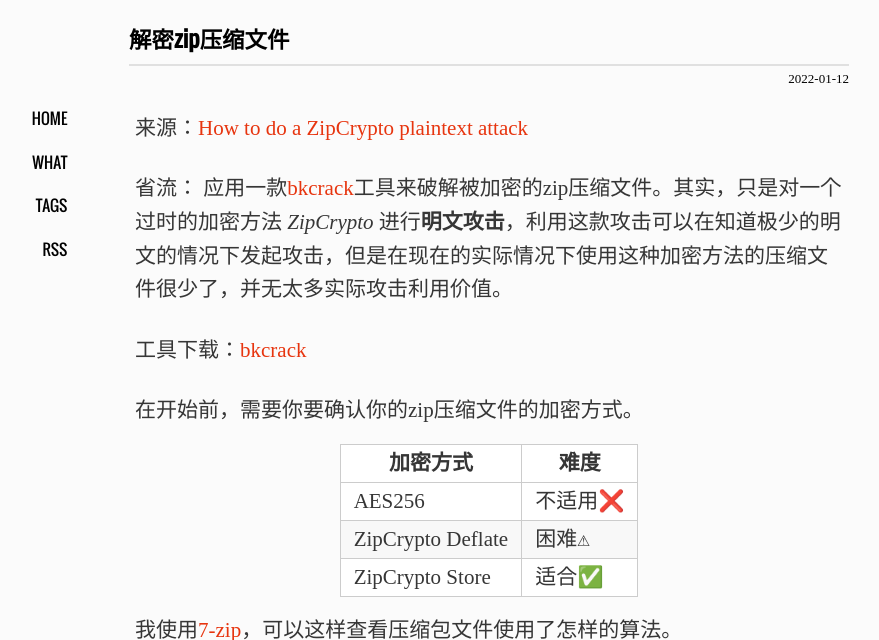
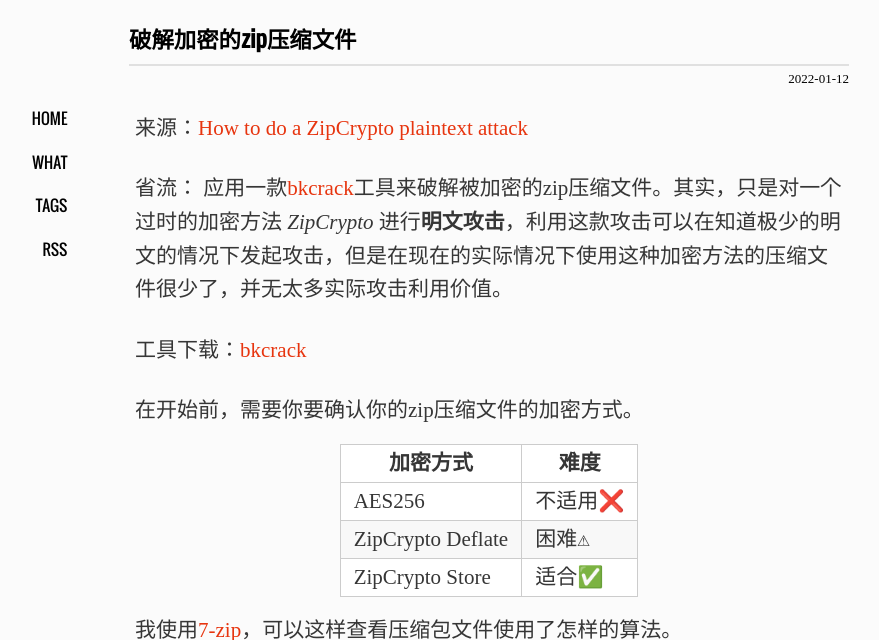
Before and after one commit to xavierskip/xavierskip.github.io, a Jekyll site: the page built from _posts/2022-1-12-bkcrack.md, in a window 1280 px wide and 900 px high, cut to the strip 0-640 px from the top of the window. Shown: the whole strip, without its empty margins (151-1030 px from the left). Built offline with Jekyll 4.4.1, drawn with Linux system fonts in a browser that asks for light colours; comment, search, counter and statistics services are not loaded.

Commit message:
update post

```diff
--- a/_posts/2022-1-12-bkcrack .md
+++ b/_posts/2022-1-12-bkcrack.md
@@ -1,6 +1,6 @@
 ---
 layout: post
-title: 解密zip压缩文件
+title: 破解加密的zip压缩文件
 tags:
 - ctf
 ---
```
